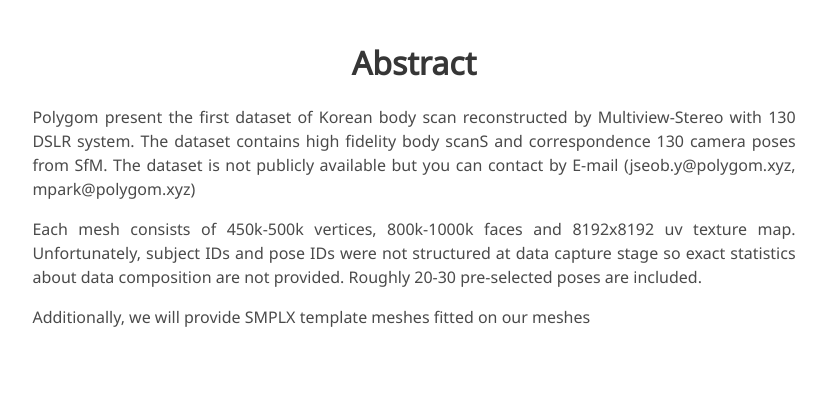
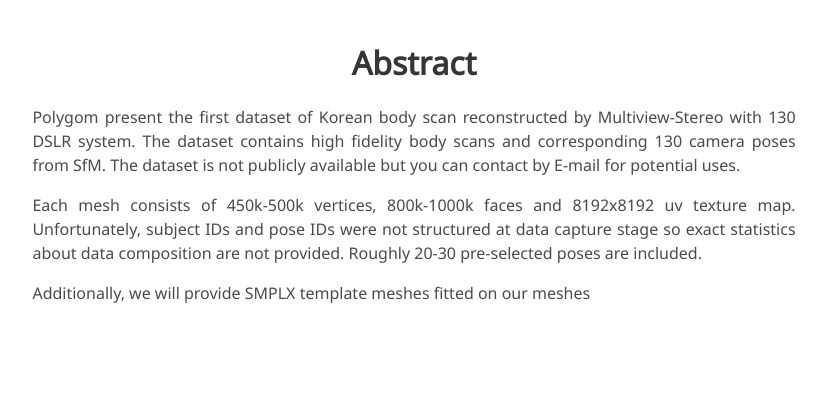
Before and after one commit to jseobyun/PolygomHumanPage, a plain HTML site: page index.html in a window 1280 px wide. Shown: the part 1270-1668 px from the top of the page, without its empty margins (226-1053 px from the left). Drawn offline with nearby package versions, Linux system fonts and the light colour scheme; some icons are missing; a web font is replaced by a local one.

Commit message:
trivial updated

```diff
--- a/index.html
+++ b/index.html
@@ -180,8 +180,8 @@
         <h2 class="title is-3">Abstract</h2>
         <div class="content has-text-justified">
           <p>
-            Polygom present the first dataset of Korean body scan reconstructed by Multiview-Stereo with 130 DSLR system. The dataset contains high fidelity body scanS and correspondence 130 camera poses from SfM.
-            The dataset is not publicly available but you can contact by E-mail (jseob.y@polygom.xyz, mpark@polygom.xyz)
+            Polygom present the first dataset of Korean body scan reconstructed by Multiview-Stereo with 130 DSLR system. The dataset contains high fidelity body scans and corresponding 130 camera poses from SfM.
+            The dataset is not publicly available but you can contact by E-mail for potential uses.
           </p>
           <p>
             Each mesh consists of 450k-500k vertices, 800k-1000k faces and 8192x8192 uv texture map. Unfortunately, subject IDs and pose IDs were not structured at data capture stage so exact statistics about data composition are not provided.
```
